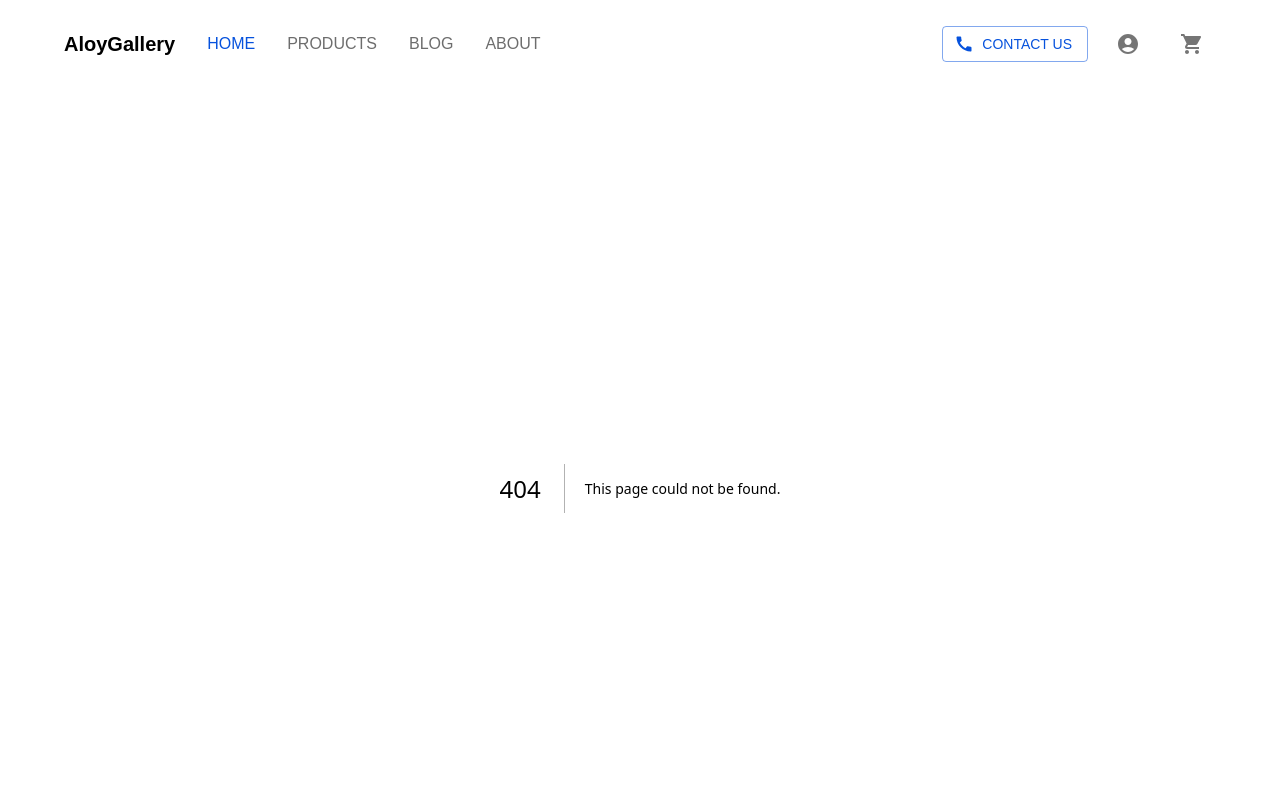
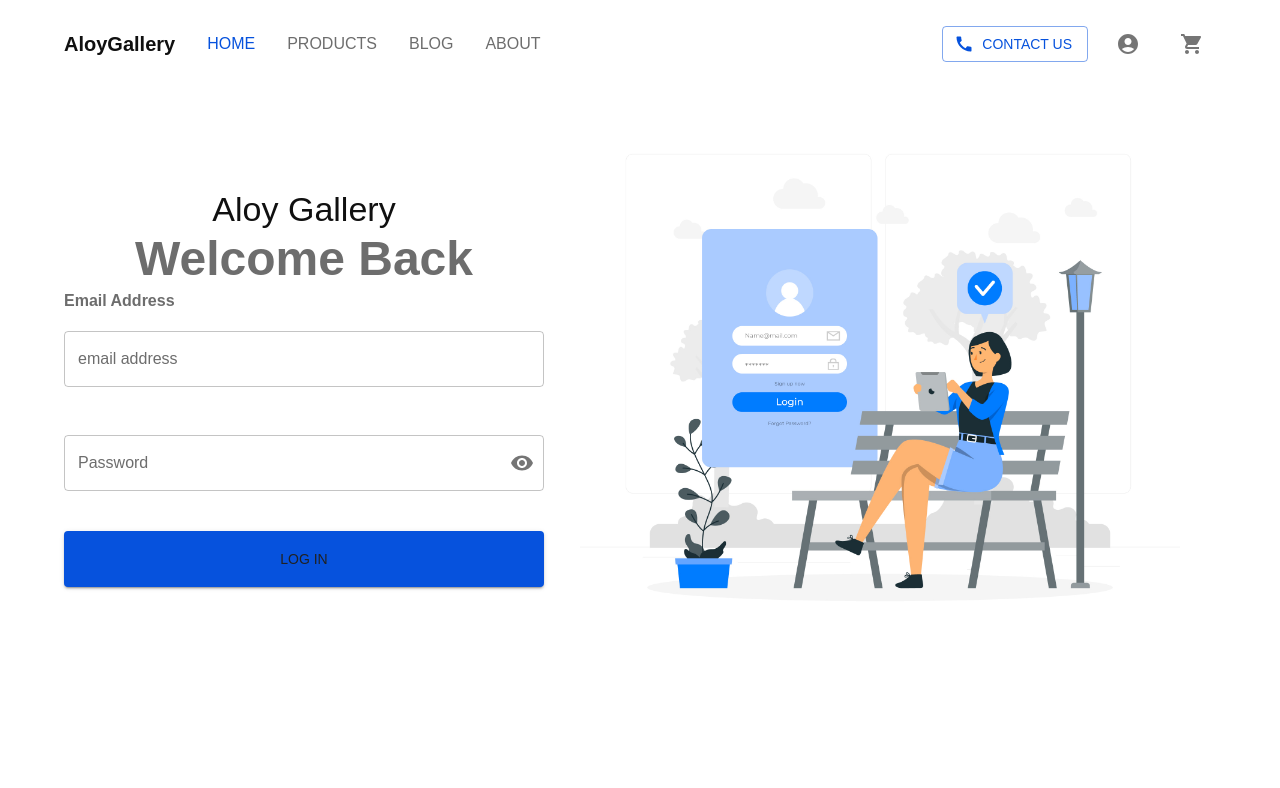
Before and after one commit to alamadrid01/e-commerce, a Next.js app: page /login in a window 1280 px wide. Before the commit this address had no page. Shown: the top 788 px of the page. Built offline with nearby package versions, Linux system fonts and the light colour scheme.

Commit message:
Feat: Created the login page

```diff
--- /dev/null
+++ b/pages/login/index.tsx
@@ -0,0 +1,88 @@
+import React from 'react'
+import loginImage from "../../public/login.jpg"
+import {
+  IconButton,
+  Typography,
+  Container,
+  Stack,
+  Button,
+  Paper,
+  Link,
+  Grid,
+  TextField,
+  Input,
+  FilledInput,
+  OutlinedInput,
+  InputLabel,
+  InputAdornment,
+  FormHelperText,
+  FormControl,
+  Box
+} from "@mui/material";
+import Image from 'next/image';
+import Visibility from '@mui/icons-material/Visibility';
+import VisibilityOff from '@mui/icons-material/VisibilityOff';
+
+const Login = () => {
+    const [showPassword, setShowPassword] = React.useState(false);
+
+  const handleClickShowPassword = () => setShowPassword((show) => !show);
+
+  const handleMouseDownPassword = (event: React.MouseEvent<HTMLButtonElement>) => {
+    event.preventDefault();
+  };
+  return (
+    <div>
+      <Container maxWidth="lg">
+        <Grid container >
+            <Grid item xs={5} container direction='column' justifyContent='center' alignItems='center'>
+                <Typography variant="h4">Aloy Gallery</Typography>
+                <Typography variant="h3" color="text.secondary" sx={{ fontWeight:"600" }} >Welcome Back</Typography>
+                <Box sx={{ display: 'flex', flexWrap: 'wrap' }}>
+      <div>
+        <Typography variant='subtitle1' color='text.secondary' sx={{ fontWeight: '600' }}>Email Address</Typography>
+        <TextField
+          label="email address"
+          id="outlined-start-adornment"
+          fullWidth
+          margin="normal"
+        />
+        <FormControl fullWidth sx={{ my: 5}} variant="outlined" margin="normal">
+          <InputLabel htmlFor="outlined-adornment-password">Password</InputLabel>
+          <OutlinedInput
+            id="outlined-adornment-password"
+            type={showPassword ? 'text' : 'password'}
+            endAdornment={
+              <InputAdornment position="end">
+                <IconButton
+                  aria-label="toggle password visibility"
+                  onClick={handleClickShowPassword}
+                  onMouseDown={handleMouseDownPassword}
+                  edge="end"
+                >
+                  {showPassword ? <VisibilityOff /> : <Visibility />}
+                </IconButton>
+              </InputAdornment>
+            }
+            label="Password"
+          />
+        </FormControl>
+        <Button variant='contained' fullWidth sx={{backgroundColor: 'primary.main' ,py: 2 }}>Log in</Button>
+      </div>
+    </Box>
+            </Grid>
+            <Grid item xs={7} container direction='row' justifyContent='center' alignItems='center'>
+                <Image
+                width={600}
+                height={600}
+                src={loginImage}
+                alt="login-image"
+                />
+            </Grid>
+        </Grid>
+      </Container>
+    </div>
+  )
+}
+
+export default Login
```
Also changed, not shown: pages/login/login.tsx (added).
